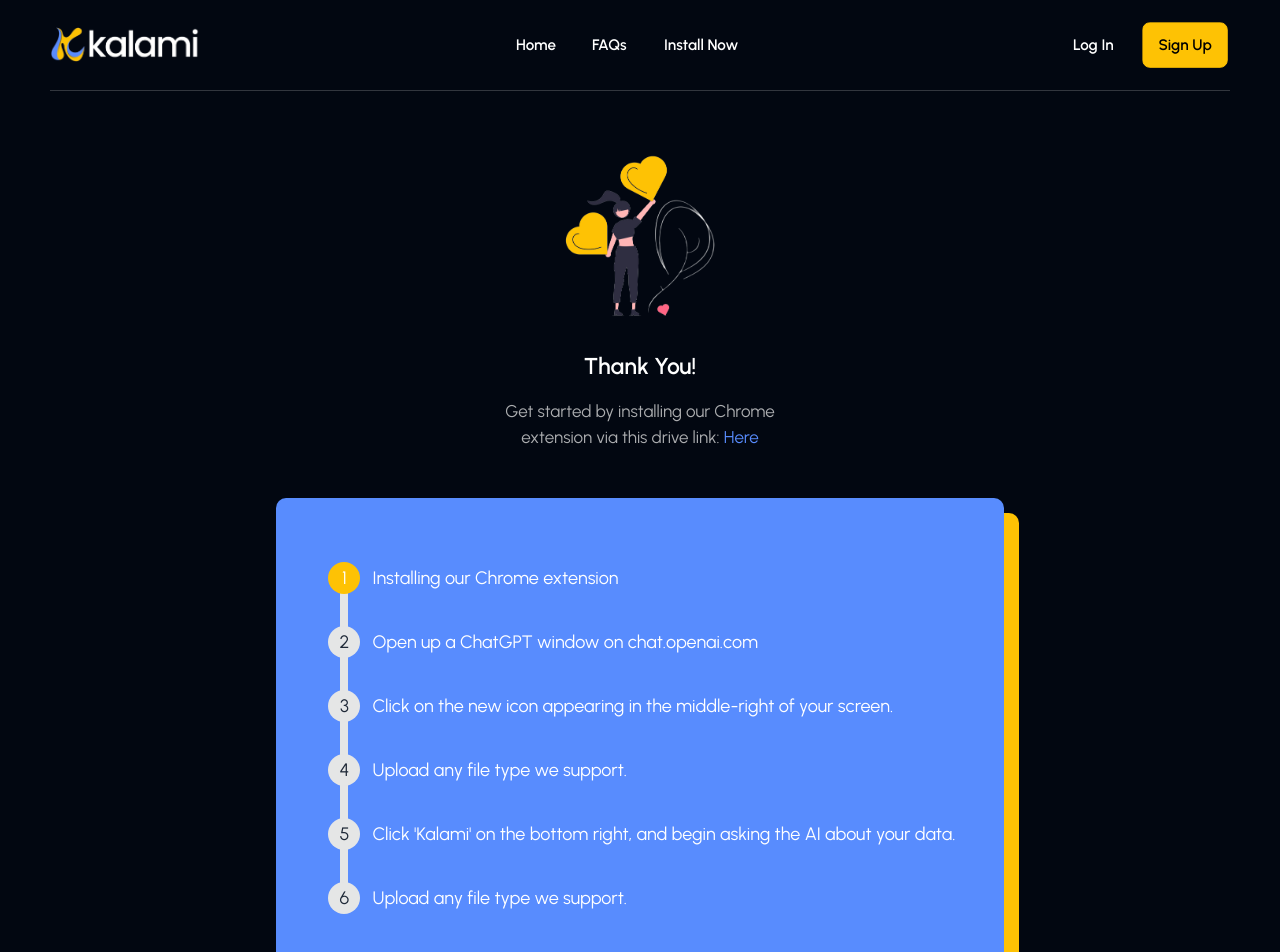
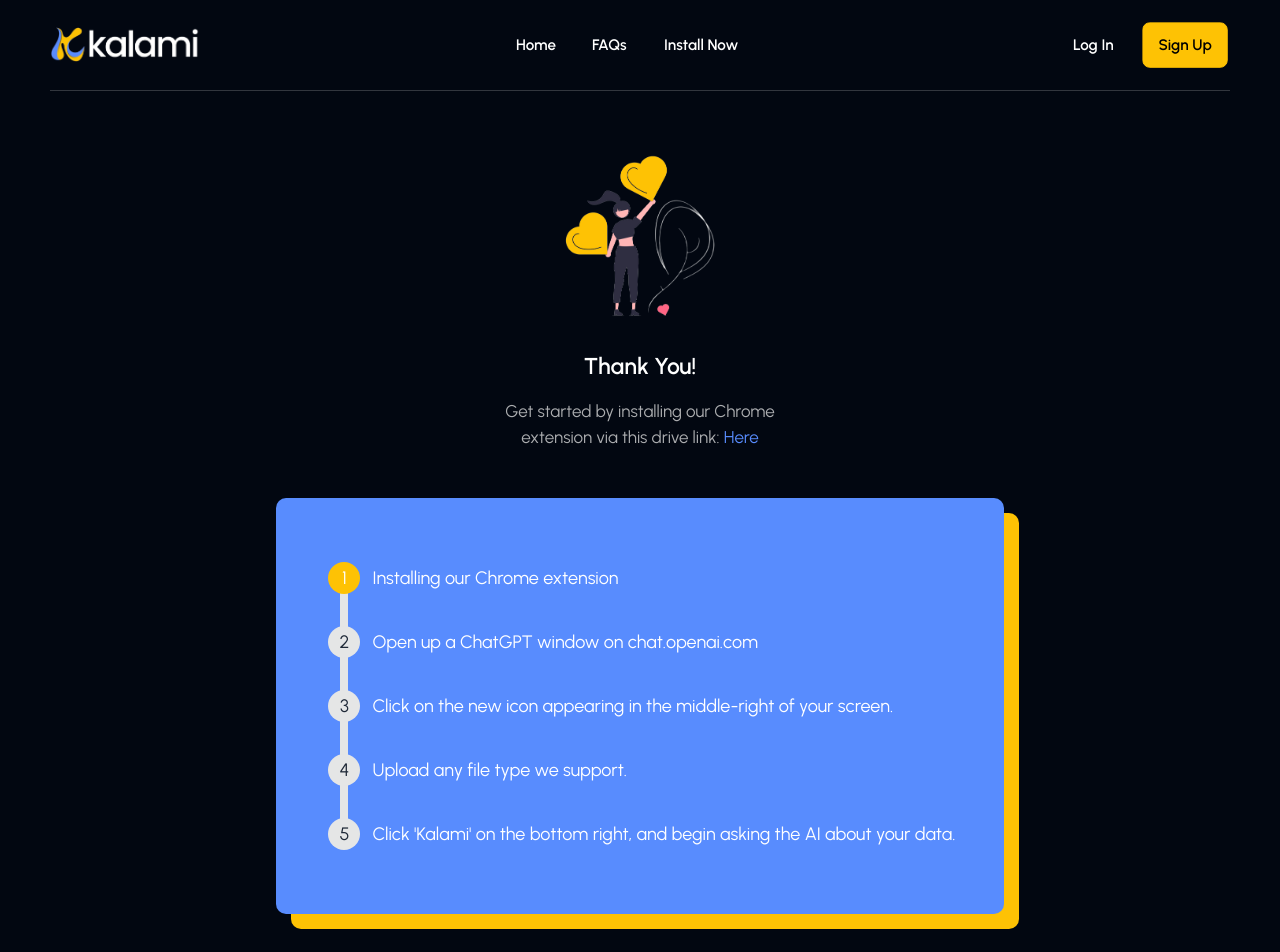
Before and after one commit to SamuelAMZ/clone-gpt-front, a Next.js app: page /how-it-works in a window 1280 px wide. Shown: the top 952 px of the page. Built offline with nearby package versions, Linux system fonts and the light colour scheme; no server answers.

Commit message:
update page content

```diff
--- a/app/how-it-works/page.jsx
+++ b/app/how-it-works/page.jsx
@@ -41,7 +41,6 @@ const page = () => {
               Click 'Kalami' on the bottom right, and begin asking the AI about
               your data.
             </li>
-            <li className="step">Upload any file type we support.</li>
           </ul>
         </div>
       </div>
```
